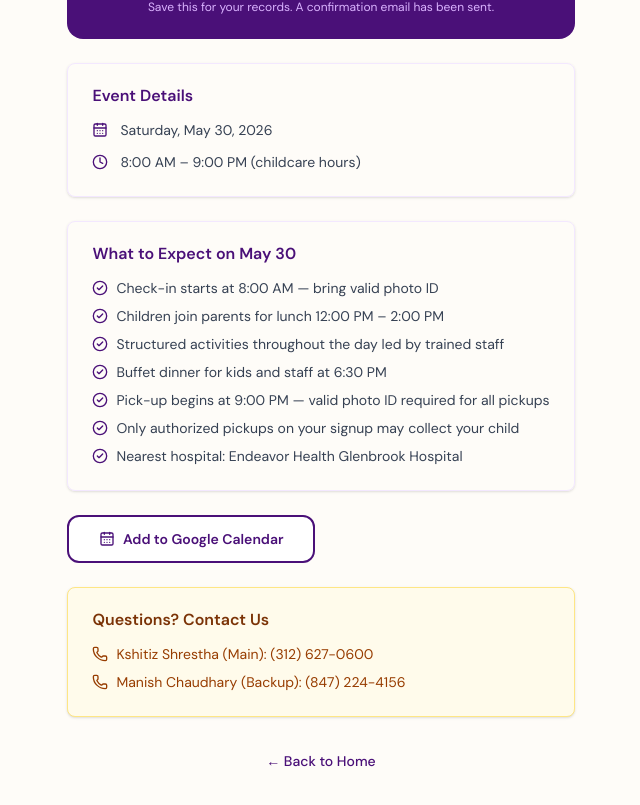
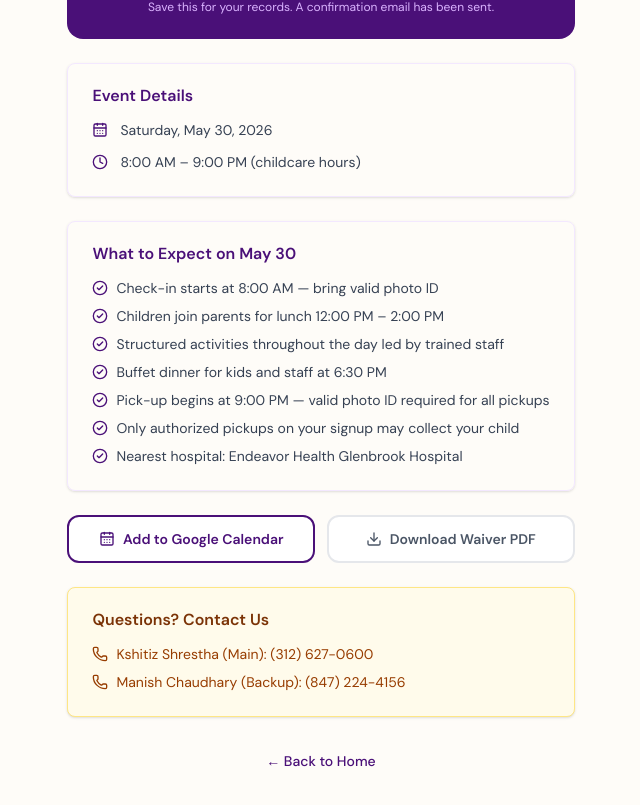
Before and after one commit to WaveResolutions/hes-registration, a Next.js app: page /register/success in a window 1280 px wide. Shown: the part 461-1266 px from the top of the page, without its empty margins (319-959 px from the left). Built offline with nearby package versions, Linux system fonts and the light colour scheme; a web font is replaced by a local one.

Commit message:
Fix PDF waiver text encoding and timing, restore download button on success page

```diff
--- a/src/app/register/success/page.tsx
+++ b/src/app/register/success/page.tsx
@@ -4,7 +4,7 @@ import { useSearchParams } from 'next/navigation';
 import Link from 'next/link';
 import { Suspense } from 'react';
 import Image from 'next/image';
-import { CheckCircle2, CalendarDays, Clock, Phone } from 'lucide-react';
+import { CheckCircle2, CalendarDays, Clock, Phone, Download } from 'lucide-react';
 import { Card, CardContent } from '@/components/ui/card';
 
 function SuccessContent() {
@@ -99,6 +99,12 @@ function SuccessContent() {
           >
             <CalendarDays className="w-4 h-4" /> Add to Google Calendar
           </a>
+          <a
+            href={`/api/register/waiver-pdf?conf=${conf}`}
+            className="flex items-center justify-center gap-2 bg-white border-2 border-gray-200 text-gray-600 px-4 py-3 rounded-xl font-semibold text-sm hover:bg-gray-50 transition-colors"
+          >
+            <Download className="w-4 h-4" /> Download Waiver PDF
+          </a>
         </div>
 
         {/* Contact */}
--- a/src/constants/waiver.ts
+++ b/src/constants/waiver.ts
@@ -1,6 +1,6 @@
-export const WAIVER_TEXT = `Childcare ServiceS â€” LIABILITY WAIVER & RELEASE OF CLAIMS
+export const WAIVER_TEXT = `Childcare Services — LIABILITY WAIVER & RELEASE OF CLAIMS
 Hamro Event Solutions LLC
-Saturday, May 30, 2026 | 10:00 AM â€“ 10:00 PM
+Saturday, May 30, 2026 | 8:00 AM — 9:00 PM
 
 This Liability Waiver and Release of Claims ("Agreement") is entered into by the undersigned parent or legal guardian ("Parent/Guardian") on behalf of themselves and their minor child(ren) ("Child") in favor of Hamro Event Solutions LLC, its members, officers, employees, agents, and contracted staff (collectively "HES").
 
--- a/src/lib/pdf.ts
+++ b/src/lib/pdf.ts
@@ -65,8 +65,8 @@ export async function generateWaiverPdf(opts: WaiverPdfOptions): Promise<Uint8Ar
   drawText('Saturday, May 30, 2026 | 8:00 AM – 9:00 PM', 10, false, gray);
   y -= 10;
 
-  // Waiver text sections
-  const sections = WAIVER_TEXT.split('\n\n');
+  // Waiver text sections (skip first paragraph — already shown in header)
+  const sections = WAIVER_TEXT.split('\n\n').slice(1);
   for (const section of sections) {
     const trimmed = section.trim();
     if (!trimmed) continue;
```
